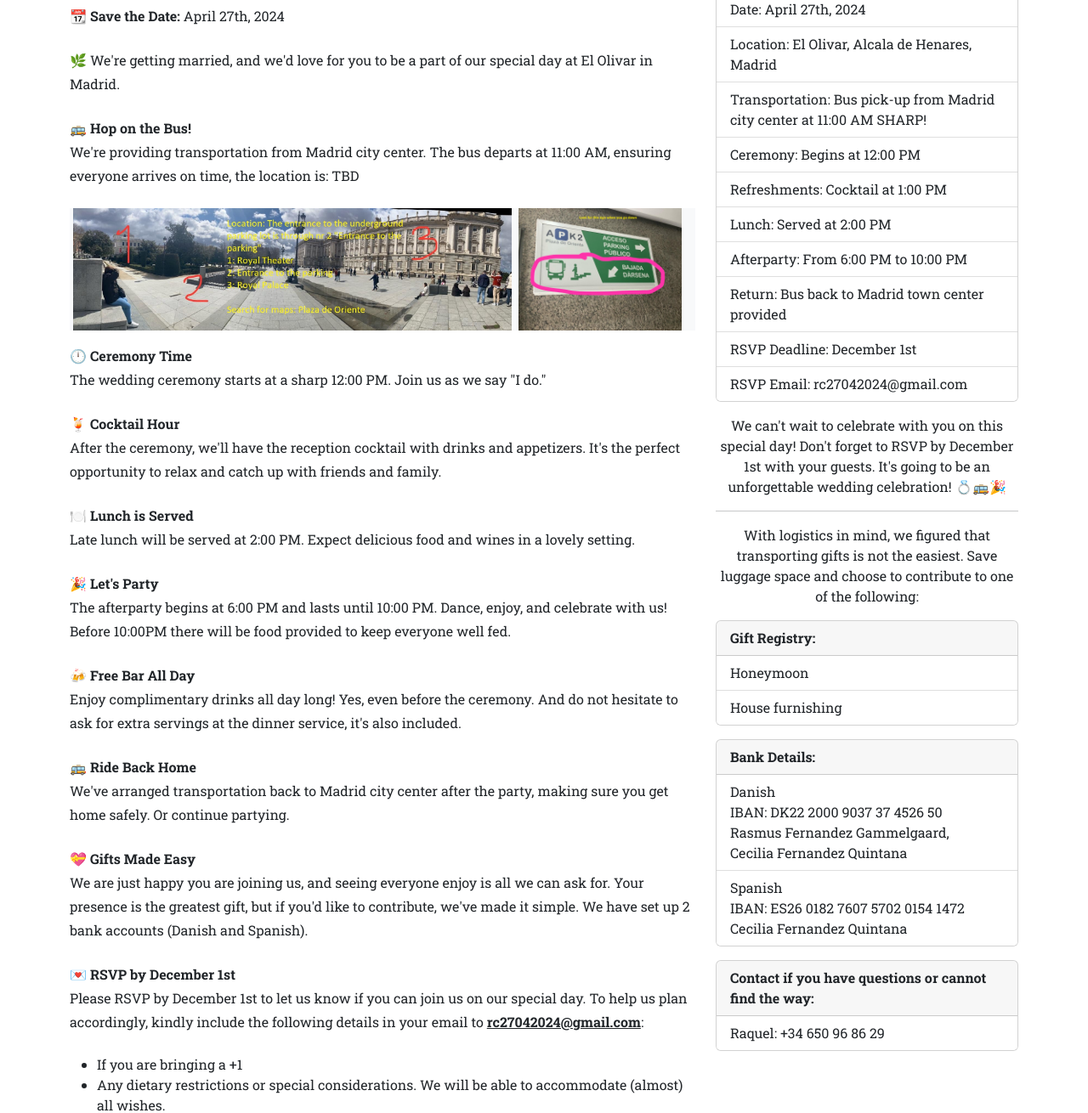
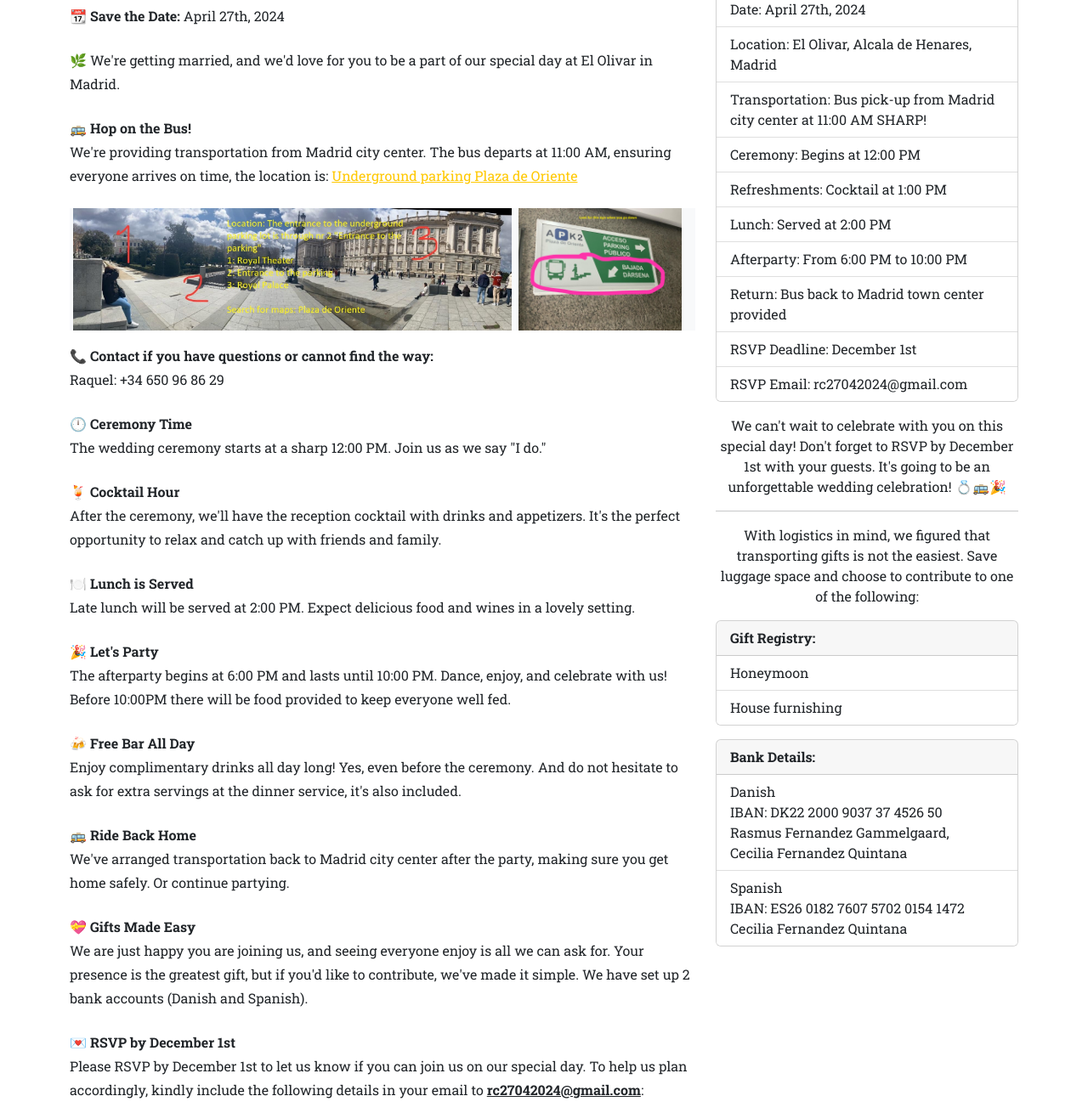
Before and after one commit to wescorn/startbootstrap-agency-gh-pages, a plain HTML site: page index.html in a window 1280 px wide. Shown: the part 619-1929 px from the top of the page at 85% size. Drawn offline with nearby package versions, Linux system fonts and the light colour scheme; some packages are replaced by stand-ins of ours; a script that the page names is missing.

Commit message:
added more stuff

```diff
--- a/index.html
+++ b/index.html
@@ -65,7 +65,7 @@
                         <p class="mb-4"><span class="fw-bold">📆 Save the Date:</span> April 27th, 2024</p>
                         <p class="mb-4"><span class="fw-bold">🌿</span> We're getting married, and we'd love for you to be a part of our special day at El Olivar in Madrid.</p>
 
-                        <p class="mb-4"><span class="fw-bold">🚌 Hop on the Bus!</span><br>We're providing transportation from Madrid city center. The bus departs at 11:00 AM, ensuring everyone arrives on time, the location is: TBD</p>
+                        <p class="mb-4"><span class="fw-bold">🚌 Hop on the Bus!</span><br>We're providing transportation from Madrid city center. The bus departs at 11:00 AM, ensuring everyone arrives on time, the location is: <a href="https://maps.app.goo.gl/o1v4PpPUaYcoqSXo8?g_st=iw" target="_blank">Underground parking Plaza de Oriente</a></p>
 
                         <p class="mb-4"><span class="fw-bold">
                             <div class="container-fluid bg-light my-1" style="padding-left: 0px;">
@@ -79,6 +79,8 @@
                                 </div>
                             </div>
                         </p>
+
+                        <p class="mb-4"><span class="fw-bold">📞 Contact if you have questions or cannot find the way:</span><br>Raquel: +34 650 96 86 29</p>
 
                         <p class="mb-4"><span class="fw-bold">🕛 Ceremony Time</span><br>The wedding ceremony starts at a sharp 12:00 PM. Join us as we say "I do."</p>
 
@@ -158,14 +160,6 @@
                                     IBAN: ES26 0182 7607 5702 0154 1472 <br>
                                     Cecilia Fernandez Quintana
                                 </li>
-                            </ul>
-                        </div>
-                        <div class="card mt-3">
-                            <div class="card-header">
-                               <b>Contact if you have questions or cannot find the way:</b>
-                            </div>
-                            <ul class="list-group list-group-flush">
-                                <li class="list-group-item">Raquel: +34 650 96 86 29 </li>
                             </ul>
                         </div>
 
```
